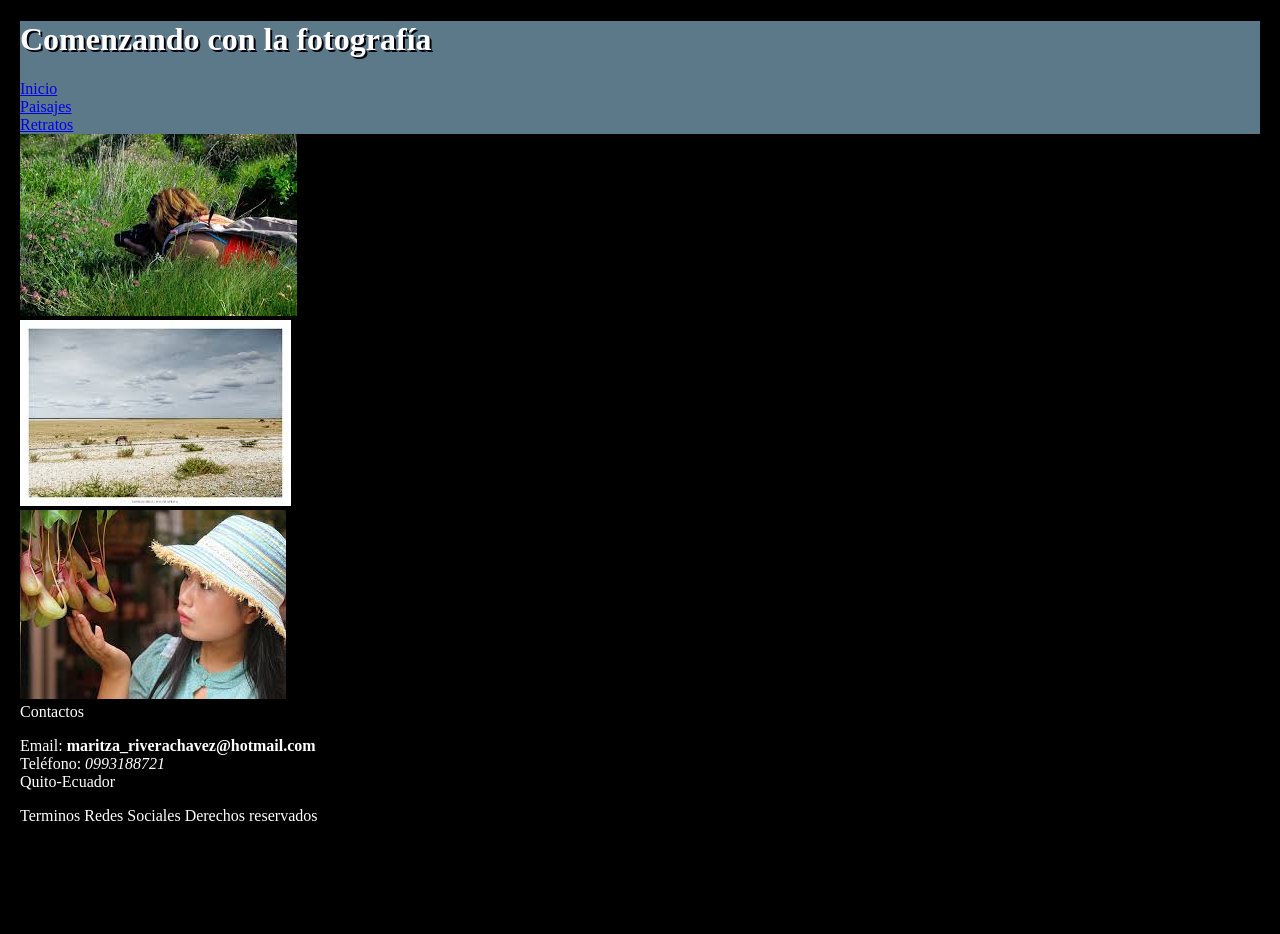
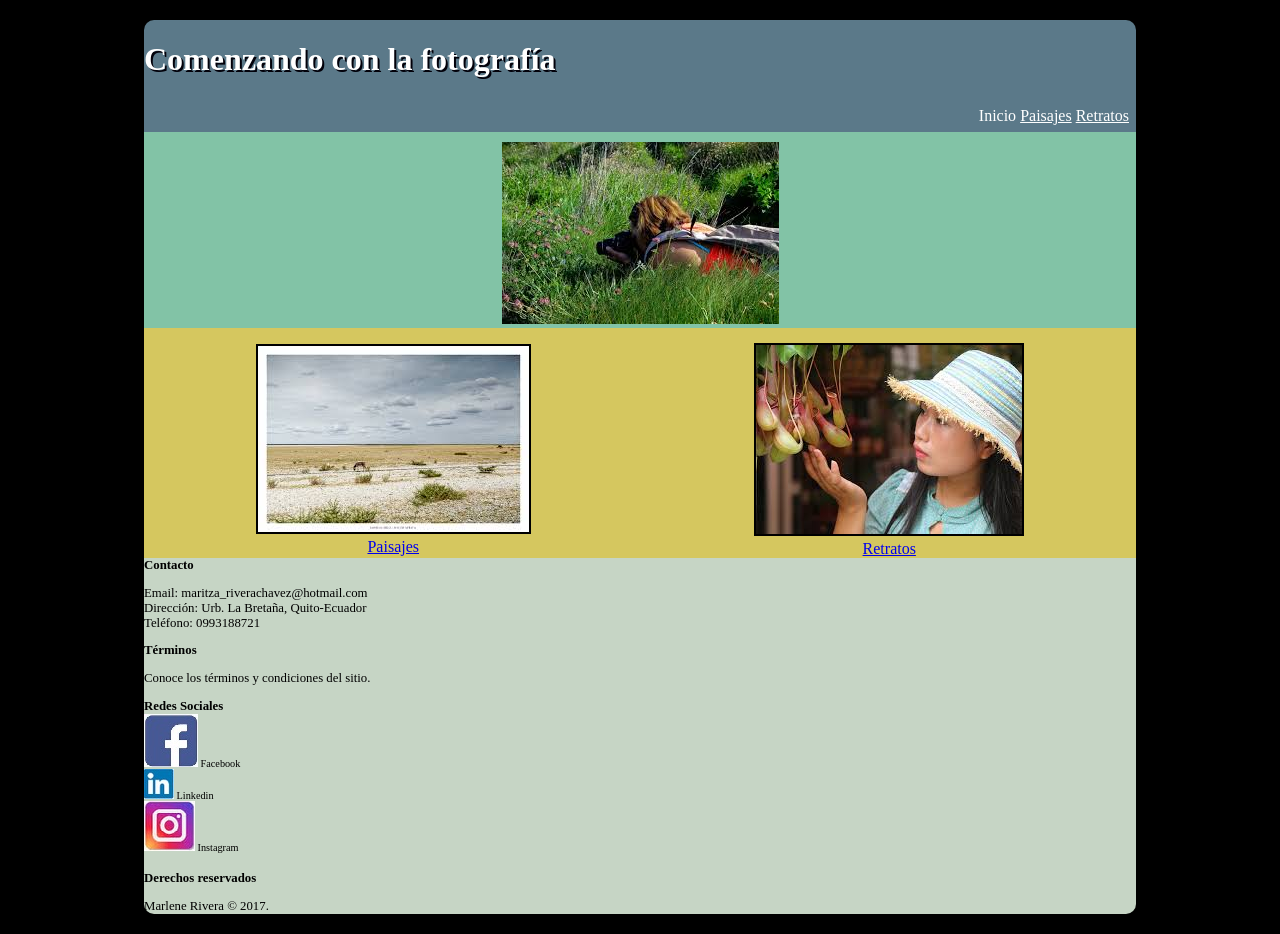
Before and after one commit to maritzaRivera/CSSDise-oWebResponsive, a plain HTML site: page index.html in a window 1280 px wide. Before the commit the page ends 845 px from the top, so only its background shows below. Drawn offline with Linux system fonts and the light colour scheme; a web font is replaced by a local one.

Commit message:
Actualizacion index.

```diff
--- a/css/estilos.css
+++ b/css/estilos.css
@@ -6,18 +6,138 @@ body {
 }
 header{
 	background-color: #5b7989;
+	width:80%;
+	margin:auto;
+
+	display: -webkit-flex;
+    -webkit-flex-direction: column;
+
+	display: flex;
+	flex-direction: column;
+
+	border-radius: 10px 10px 0px 0px;
+	-moz-border-radius: 10px 10px 0px 0px;
+	-webkit-border-radius: 10px 10px 0px 0px;
 }
 header h1{
 	color: white;
 	text-shadow: 2px 2px #02010a;
 	text-align:left;
 }
+@media screen and (min-width: 600px){
+    #menu{
+		text-align:right;
+        padding: 7px;
+		margin:0px
+    }
+}
+header #menu a{
+	color:white;
+	text-decoration:underline;
+}
+#contenido{
+	width:80%;
+	margin:auto;
 
-#contenedorCentral {
+	display: -webkit-flex;
+    -webkit-flex-direction: column;
+
+	display: flex;
+	flex-direction: column;
+}
+.contenedorCentral {
 	width: 100%;
 	background-color:#82c3a6;
+	padding-top: 10px;
+
+	display: flex;
+	flex-direction: row;
 }
-#contenedorCentral > imagen1{
+.contenedorCentral #imagen1{
 	display:block;
 	margin:auto;
 }
+.contenedorSecundario {
+	width: 100%;
+	background-color:#d5c75f;
+	padding-top: 15px;
+}
+@media screen and (min-width: 600px){
+	.contenedorSecundario {
+		display: -webkit-flex;
+		-webkit-flex-direction: row;
+
+		display: flex;
+		flex-direction: row;
+	}
+}
+@media screen and (max-width: 601px){
+	.contenedorSecundario {
+		display: -webkit-flex;
+		-webkit-flex-direction: column;
+
+		display: flex;
+		flex-direction: column;
+	}
+}
+.contenedorSecundario #imagen2{
+	margin:auto;
+	text-align:center;
+}
+.contenedorSecundario #imagen2 img{
+	border:solid 2px black;
+}
+.contenedorSecundario #imagen2 img:hover{
+	-ms-transform: rotate(10deg);
+	-webkit-transform: rotate(10deg);
+	transform: rotate(10deg);
+
+	box-shadow:5px 5px 5px #82c3a6;
+}
+.contenedorSecundario #imagen3{
+	margin:auto;
+	text-align:center;
+}
+.contenedorSecundario #imagen3 img{
+	border:solid 2px black;
+}
+.contenedorSecundario #imagen3 img:hover{
+	-ms-transform: translate(20px, -5px);
+    -webkit-transform: translate(20px, -5px);
+    transform: translate(20px, -5px);
+
+	box-shadow:5px 5px 5px #82c3a6;
+}
+
+footer{
+	background-color: #C6d5c5;
+	width:80%;
+	margin:auto;
+	color:black;
+	font-size:1em;
+
+	border-radius: 0px 0px 10px 10px;
+	-moz-border-radius: 0px 0px 10px 10px;
+	-webkit-border-radius: 0px 0px 10px 10px;
+}
+@media screen and (min-width: 600px){
+	.footer div{
+		display: -webkit-flex;
+		-webkit-flex-direction: row;
+
+		display: flex;
+		flex-direction: row;
+	}
+}
+@media screen and (max-width: 601px){
+	.footer div{
+		display: -webkit-flex;
+		-webkit-flex-direction: column;
+
+		display: flex;
+		flex-direction: column;
+	}
+}
+footer div{
+	font-size:0.8em;
+}
--- a/index.html
+++ b/index.html
@@ -12,13 +12,13 @@
 	<body>
 		<header>
 			<h1>Comenzando con la fotografía</h1>
-			<div id="menu">
-				<a href="index.html">Inicio</a></br>
-				<a href="paisajes.html">Paisajes</a></br>
-				<a href="retratos.html">Retratos</a></br>
-			</div>
+			<nav id="menu">
+				<a href="index.html" style="text-decoration:none">Inicio</a>
+				<a href="paisajes.html">Paisajes</a>
+				<a href="retratos.html">Retratos</a>
+			</nav>
 		</header>
-		<section>
+		<section id="contenido">
 			<div class="contenedorCentral">
 				<div id="imagen1">
 					<img src="images/imgCentral.jpg" >
@@ -27,22 +27,50 @@
 			<div class="contenedorSecundario">
 				<div id="imagen2">
 					<img src="images/imgIzq.jpg" >
+					<br/>
+					<a href="paisajes.html">Paisajes</a>
 				</div>
 				<div id="imagen3">
 					<img src="images/imgDer.jpg" >
+					<br/>
+					<a href="retratos.html">Retratos</a>
 				</div>
 			</div>
 		</section>
 		<footer>
-			Contactos
-			<p>
-				Email: <strong>maritza_riverachavez@hotmail.com</strong></br>
-				Teléfono: <em>0993188721</em></br>
-				Quito-Ecuador
-			</p>
-			Terminos
-			Redes Sociales
-			Derechos reservados
+			<div class="contacto">
+				<strong>Contacto</strong>
+				<p>
+					Email: maritza_riverachavez@hotmail.com</br>
+					Dirección: Urb. La Bretaña, Quito-Ecuador</br>
+					Teléfono: 0993188721
+				</p>
+			</div>
+			<div class="terminos">
+				<strong>Términos</strong>
+				<p>
+					Conoce los términos y condiciones del sitio.
+				</p>
+			</div>
+			<div class="redesSociales">
+				<strong>Redes Sociales</strong>
+				<div id="imagenFacebook">
+					<img src="images/imgFacebook.jpg" > Facebook
+				</div>
+				<div id="imagenLinkedin">
+					<img src="images/imgLinkedin.jpg" > Linkedin
+				</div>
+				<div id="imagenInstagram">
+					<img src="images/imgInstagram.jpg" > Instagram
+				</div>
+			</div>
+			</br>
+			<div class="derechosReservados">
+				<strong>Derechos reservados</strong>
+				<p>
+					Marlene Rivera &copy; 2017.
+				</p>
+			</div>
 		</footer>
 	</body>
 </html>
```
Also changed, not shown: images/imgFacebook.jpg (added), images/imgInstagram.jpg (added), images/imgLinkedin.jpg (added).
